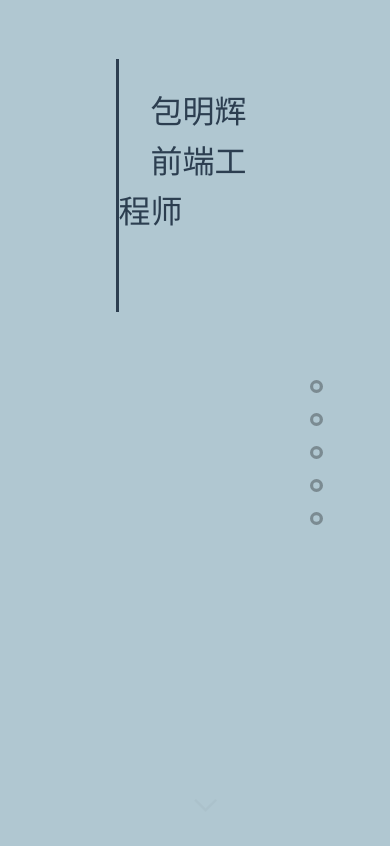
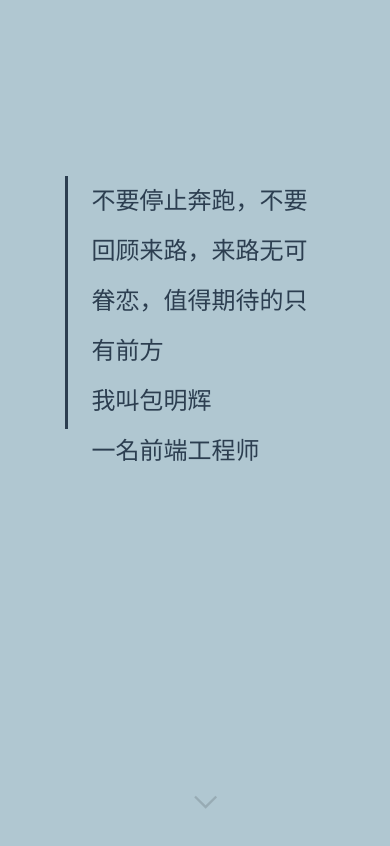
Before and after one commit to BaoMinghui/resume-online, a Vue app: page / in a window 390 px wide. Shown: the top 846 px of the page. Built offline with nearby package versions, Linux system fonts and the light colour scheme.

Commit message:
添加首页逐字打印效果

```diff
--- a/src/components/aboutme.vue
+++ b/src/components/aboutme.vue
@@ -35,6 +35,11 @@ import store from '@/store'
 
 </script>
 <style scoped>
+	@media screen and (max-width: 900px) {
+    .msg {
+        transform: scale(0.9,0.9);
+    }
+	}
   #aboutme{
   	height: 100%;
   	width: 100%;
@@ -83,7 +88,7 @@ import store from '@/store'
 		content: '';
 		display: inline-block;
 		float: left;
-		width: 130px;
+		width: 70px;
 		height: 300px;
 	}
 
--- a/src/components/index.vue
+++ b/src/components/index.vue
@@ -1,7 +1,6 @@
 <template>
 <div id="index">
-  <div class="right" :class="{phone:!isWidthEnough}">
-    <p v-for='item in right'>{{item}}</p>
+  <div class="right" :class="{phone:!isWidthEnough}" v-html='inner'>
   </div>
 </div>
 </template>
@@ -11,19 +10,31 @@ export default {
   name: 'index',
   data() {
     return {
-      left: '',
-      right: [
-        '',
-        '',
-        '包明辉',
-        '前端工程师'
-      ]
+      content: [
+        '不要停止奔跑，不要回顾来路，来路无可眷恋，值得期待的只有前方',
+        '我叫包明辉',
+        '一名前端工程师'
+      ],
+      inner:''
     }
   },
   computed: {
     isWidthEnough() {
       return store.state.isWidthEnough
     }
+  },
+  mounted(){
+      let time = 100;
+      for(let i=0;i<this.content.length;i++){
+        let arr = this.content[i].split('');
+        arr.push("<br>")
+        console.log(arr);
+        for(let j=0;j<arr.length;j++){
+          setTimeout(()=>{
+            this.inner += arr[j];
+          },time += 100)
+        }
+      }
   }
 }
 </script>
@@ -31,6 +42,13 @@ export default {
 * {
   margin: 0;
   padding: 0;
+}
+
+@media screen and (max-width: 900px) {
+    .right {
+        /*transform: scale(0.6,0.6);*/
+        font-size: 1.6em;
+    }
 }
 
 #index {
@@ -48,10 +66,13 @@ export default {
 .right {
   display: inline-block;
   height: 30%;
-  font-size: 2em;
+  font-size: 1.5em;
   width: 40%;
   animation: show 2s;
   border-left: 3px solid;
+  text-align: left;
+  line-height: 50px;
+  padding-left: 1em;
 }
 
 @keyframes show {
@@ -68,15 +89,4 @@ export default {
   margin-top: 30%;
 }
 
-
-.right p {
-  text-indent: 1em;
-  display: block;
-  text-align: left;
-  line-height: 50px;
-}
-
-.right p:first-child{
-  margin-top: 18%;
-}
 </style>
--- a/src/components/sidemenu.vue
+++ b/src/components/sidemenu.vue
@@ -29,21 +29,21 @@ import {
 
 export default {
   name: 'sidemenu',
-  data(){
-    return{
-      cpnTitle:{
-        index:'首页',
-        aboutme:'关于我',
-        skill:'技术栈',
-        production:'个人作品',
-        contact:'联系我'
+  data() {
+    return {
+      cpnTitle: {
+        index: '首页',
+        aboutme: '关于我',
+        skill: '技术栈',
+        production: '个人作品',
+        contact: '联系我'
       },
-      spanShow:{
-        index:false,
-        aboutme:false,
-        skill:false,
-        production:false,
-        contact:false
+      spanShow: {
+        index: false,
+        aboutme: false,
+        skill: false,
+        production: false,
+        contact: false
       }
     }
   },
@@ -65,7 +65,7 @@ export default {
       const event = ev || window.event;
       const target = ev.target || window.srcElement;
       const index = this.componentsArr.indexOf(target.className);
-      if(index>=0){
+      if (index >= 0) {
         if (index < this.current) {
           store.commit('viewValue_up')
         } else {
@@ -84,13 +84,51 @@ export default {
     }
   },
 
-  watch:{
-    current:function(val,oldval){
+  watch: {
+    current: function(val, oldval) {
 
     }
   },
   mounted() {
     let mousewheelevt = (/Firefox/i.test(navigator.userAgent)) ? "DOMMouseScroll" : "mousewheel";
+
+    // //节流函数
+    // const throttle = (fun, delay, time) => {
+    //   let timeout,
+    //     startTime = new Date();
+    //   return () => {
+    //     let context = this,
+    //       args = arguments,
+    //       curTime = new Date();
+    //     clearTimeout(timeout);
+    //     if (curTime - startTime >= time) {
+    //       fun.apply(context, args);
+    //       startTime = curTime;
+    //     } else {
+    //       timeout = setTimeout(fun, delay);
+    //     }
+    //   }
+    // }
+    //
+    // const pageGo = (event) => {
+    //   if (event.wheelDelta) {
+    //     if (event.wheelDelta < 0) {
+    //       store.commit('viewValue_down')
+    //       store.commit('current_down');
+    //     } else {
+    //       store.commit('viewValue_up')
+    //       store.commit('current_up')
+    //     }
+    //   } else if (event.detail) {
+    //     if (event.detail > 0) {
+    //       store.commit('viewValue_down')
+    //       store.commit('current_down')
+    //     } else {
+    //       store.commit('viewValue_up')
+    //       store.commit('current_up')
+    //   }
+    // }
+
     window.addEventListener(mousewheelevt, (event) => {
       if (event.wheelDelta) {
         if (event.wheelDelta < 0) {
@@ -111,6 +149,10 @@ export default {
       }
     });
 
+    if (window.innerWidth <= 768) {
+      store.commit('showSome', false)
+    }
+
 
     window.addEventListener('resize', () => {
       if (window.innerWidth > 768 && this.isWidthEnough === false) {
@@ -119,6 +161,7 @@ export default {
         store.commit('showSome', false)
       }
     });
+
 
   }
 }
```
